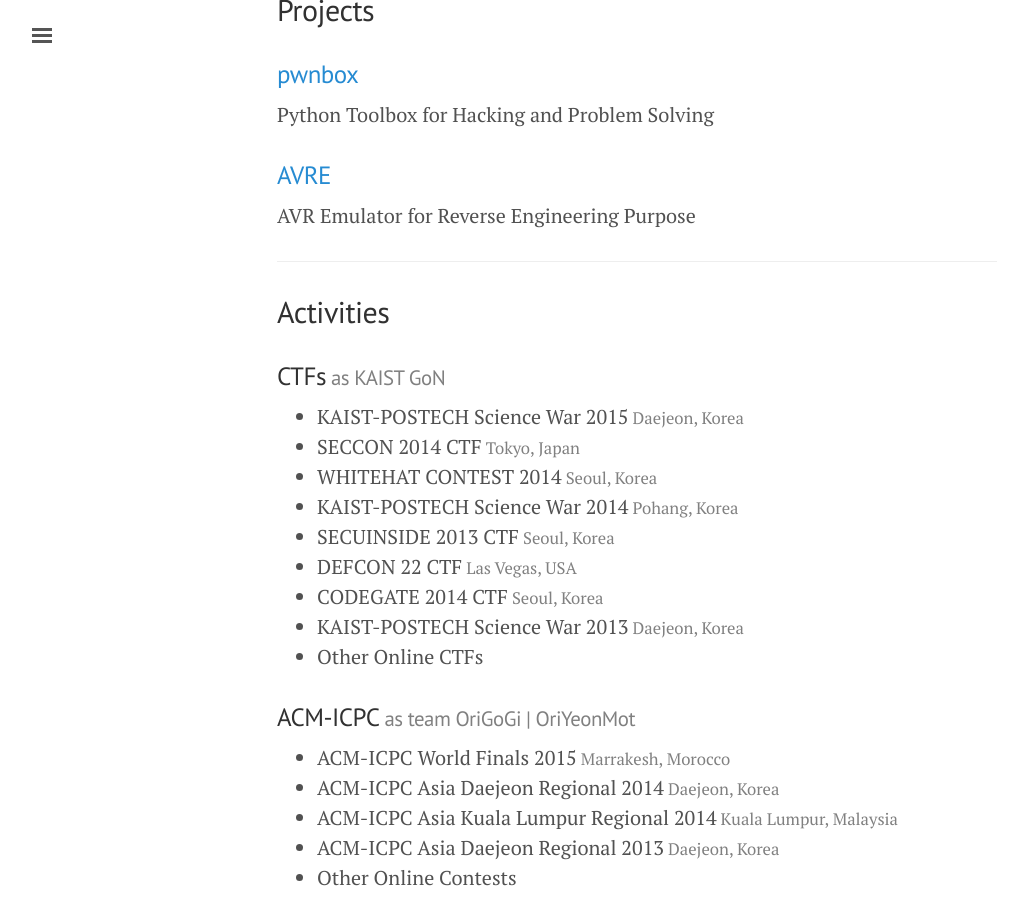
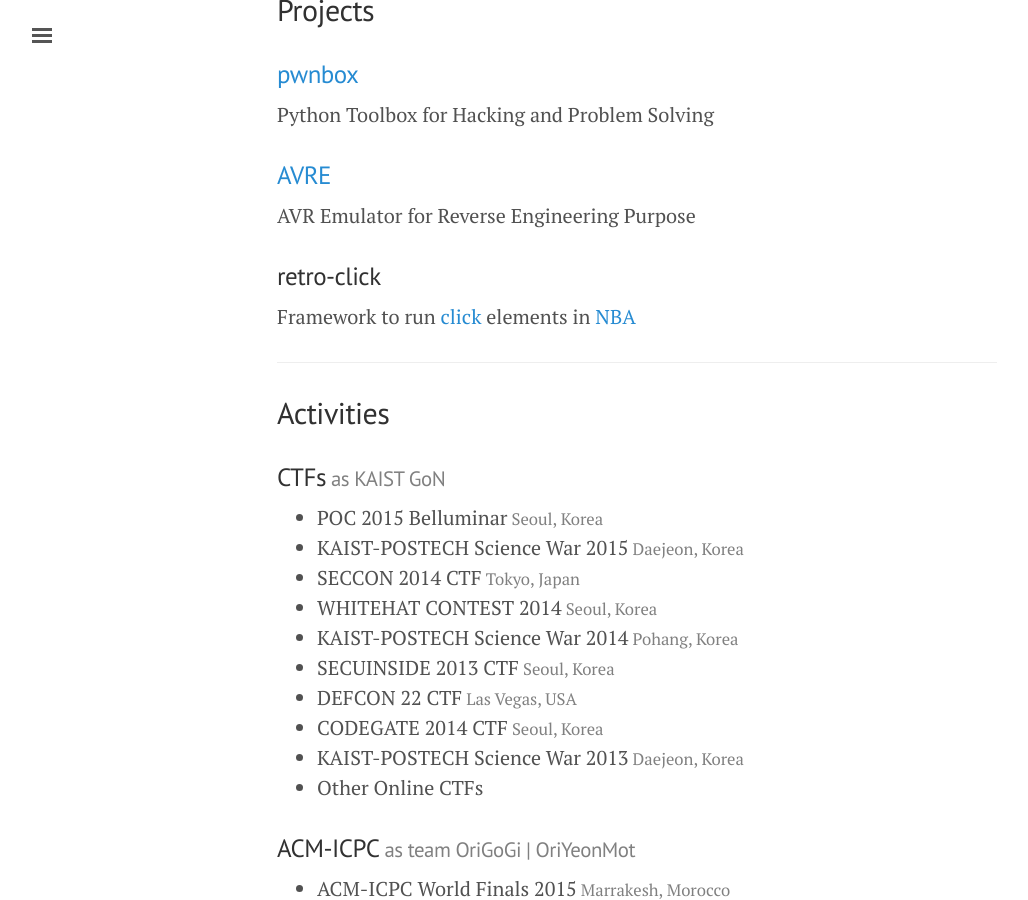
Before and after one commit to protos37/protos37.github.io, a Jekyll site: the page built from about.md, in a window 1280 px wide and 900 px high, scrolled down 1381 px. Shown: the whole window, without its empty margins (3-1031 px from the left). Built offline with Jekyll 4.4.1, drawn with Linux system fonts in a browser that asks for light colours; Markdown is read by kramdown in place of the engine named in the settings.

Commit message:
updated about.md

```diff
--- a/about.md
+++ b/about.md
@@ -61,12 +61,17 @@
 
 AVR Emulator for Reverse Engineering Purpose
 
+### retro-click
+
+Framework to run [click](https://github.com/kohler/click) elements in [NBA](https://github.com/ANLAB-KAIST/NBA)
+
 ---
 
 ## Activities
 
 ### CTFs<span class="small"> as KAIST GoN</span>
 
+- POC 2015 Belluminar<span class="small"> Seoul, Korea</span>
 - KAIST-POSTECH Science War 2015<span class="small"> Daejeon, Korea</span>
 - SECCON 2014 CTF<span class="small"> Tokyo, Japan</span>
 - WHITEHAT CONTEST 2014<span class="small"> Seoul, Korea</span>
```
